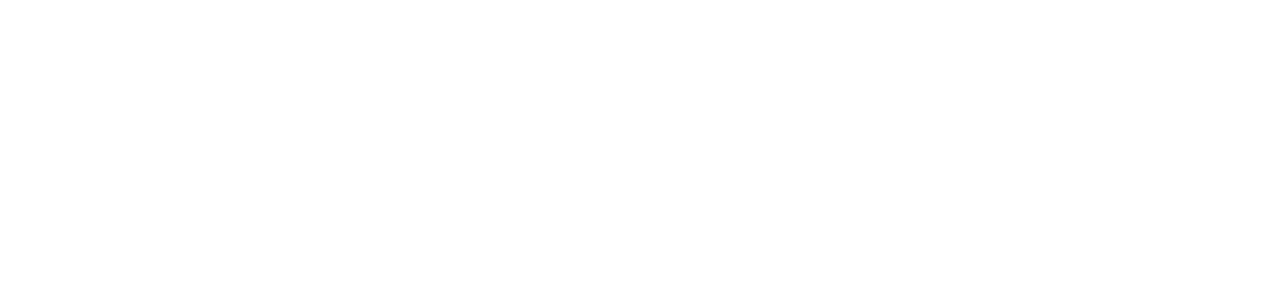
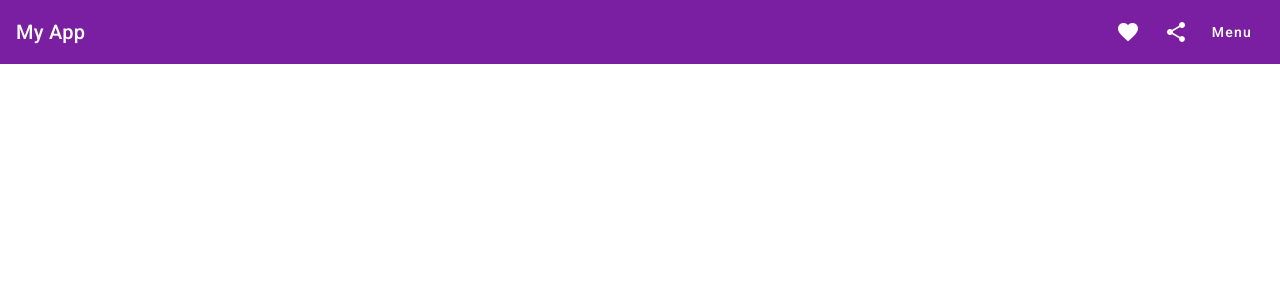
Before and after one commit to NikitaKorovinskii/VKRRentCar, an Angular app: page / in a window 1280 px wide. Shown: the top 300 px of the page. Built offline with nearby package versions, Linux system fonts and the light colour scheme.

Commit message:
materialUIAdd

```diff
--- a/angular.json
+++ b/angular.json
@@ -25,6 +25,7 @@
               "src/assets"
             ],
             "styles": [
+              "@angular/material/prebuilt-themes/purple-green.css",
               "src/styles.css"
             ],
             "scripts": []
@@ -87,6 +88,7 @@
               "src/assets"
             ],
             "styles": [
+              "@angular/material/prebuilt-themes/purple-green.css",
               "src/styles.css"
             ],
             "scripts": []
--- a/package.json
+++ b/package.json
@@ -11,10 +11,12 @@
   "private": true,
   "dependencies": {
     "@angular/animations": "^15.2.0",
+    "@angular/cdk": "^15.2.9",
     "@angular/common": "^15.2.0",
     "@angular/compiler": "^15.2.0",
     "@angular/core": "^15.2.0",
     "@angular/forms": "^15.2.0",
+    "@angular/material": "^15.2.9",
     "@angular/platform-browser": "^15.2.0",
     "@angular/platform-browser-dynamic": "^15.2.0",
     "@angular/router": "^15.2.0",
--- a/src/app/app.component.html
+++ b/src/app/app.component.html
@@ -0,0 +1 @@
+<router-outlet></router-outlet>
--- a/src/app/app.module.ts
+++ b/src/app/app.module.ts
@@ -1,14 +1,31 @@
 import { NgModule } from '@angular/core';
 import { BrowserModule } from '@angular/platform-browser';
+import { MatSlideToggleModule } from '@angular/material/slide-toggle';
+import { AppComponent } from './app.component';
+import { BrowserAnimationsModule } from '@angular/platform-browser/animations';
+import {RouterModule, Routes} from "@angular/router";
+import { NavbarComponent } from './navbar/navbar.component';
+import {MatToolbarModule} from "@angular/material/toolbar";
+import {MatIconModule} from "@angular/material/icon";
+import {MatButtonModule} from "@angular/material/button";
 
-import { AppComponent } from './app.component';
-
+const appRoutes: Routes = [
+  {path: '', component: NavbarComponent},
+  ]
 @NgModule({
   declarations: [
-    AppComponent
+    AppComponent,
+
   ],
   imports: [
-    BrowserModule
+    BrowserModule,
+    MatSlideToggleModule,
+    BrowserAnimationsModule,
+    RouterModule.forRoot(appRoutes),
+    MatToolbarModule,
+    MatIconModule,
+    MatButtonModule,
+    NavbarComponent
   ],
   providers: [],
   bootstrap: [AppComponent]
--- /dev/null
+++ b/src/app/navbar/navbar.component.css
@@ -0,0 +1,3 @@
+.example-spacer {
+  flex: 1 1 auto;
+}
--- /dev/null
+++ b/src/app/navbar/navbar.component.html
@@ -0,0 +1,16 @@
+<mat-toolbar color="primary">
+  <span>My App</span>
+  <span class="example-spacer"></span>
+  <button mat-icon-button class="example-icon favorite-icon" aria-label="Example icon-button with heart icon">
+    <mat-icon>favorite</mat-icon>
+  </button>
+  <button mat-icon-button class="example-icon" aria-label="Example icon-button with share icon">
+    <mat-icon>share</mat-icon>
+  </button>
+
+  <button mat-button [matMenuTriggerFor]="menu">Menu</button>
+  <mat-menu #menu="matMenu">
+    <button mat-menu-item>Item 1</button>
+    <button mat-menu-item>Item 2</button>
+  </mat-menu>
+</mat-toolbar>
--- a/src/index.html
+++ b/src/index.html
@@ -6,8 +6,11 @@
   <base href="/">
   <meta name="viewport" content="width=device-width, initial-scale=1">
   <link rel="icon" type="image/x-icon" href="favicon.ico">
+  <link rel="preconnect" href="https://fonts.gstatic.com">
+  <link href="https://fonts.googleapis.com/css2?family=Roboto:wght@300;400;500&display=swap" rel="stylesheet">
+  <link href="https://fonts.googleapis.com/icon?family=Material+Icons" rel="stylesheet">
 </head>
-<body>
+<body class="mat-typography">
   <app-root></app-root>
 </body>
 </html>
--- a/src/styles.css
+++ b/src/styles.css
@@ -1 +1,4 @@
 /* You can add global styles to this file, and also import other style files */
+
+html, body { height: 100%; }
+body { margin: 0; font-family: Roboto, "Helvetica Neue", sans-serif; }
```
Also changed, not shown: src/app/navbar/navbar.component.ts (added, +16 -0 lines), 2 other files (tests, documents, lock files or other folders).
